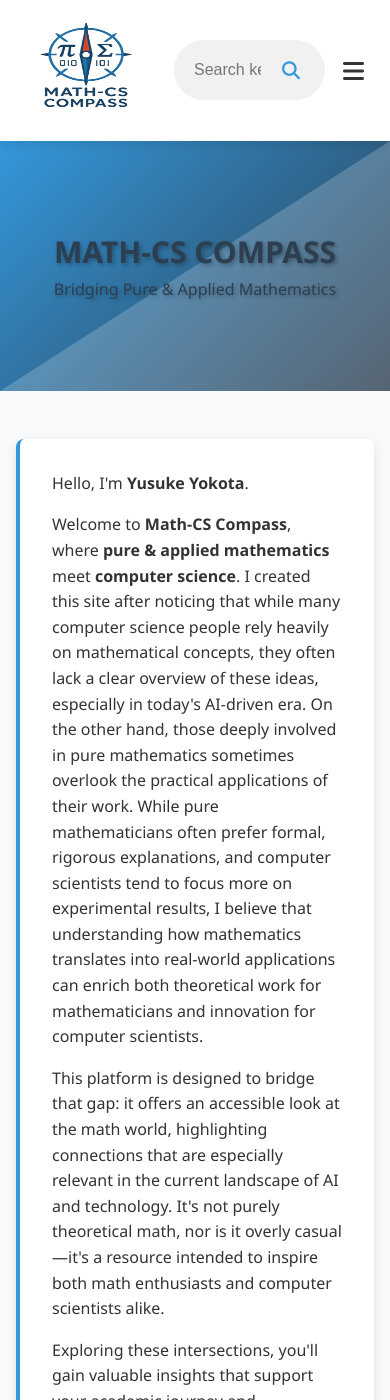
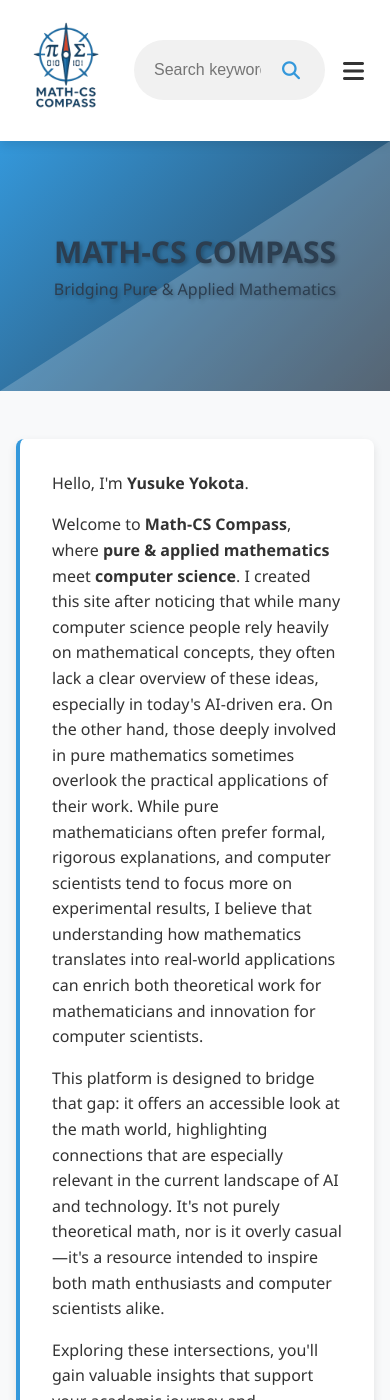
Before and after one commit to Yusukey01/yusukey01.github.io, a Jekyll site: the page built from index.html, in a window 390 px wide and 1400 px high. Built offline with Jekyll 4.4.1, drawn with Linux system fonts in a browser that asks for light colours.

Commit message:
changed logo size

```diff
--- a/css/styles.css
+++ b/css/styles.css
@@ -1083,6 +1083,7 @@
 
     .site-logo {
       height: 100px;
+      width: 100px
     }
 
     .search-container {
```
